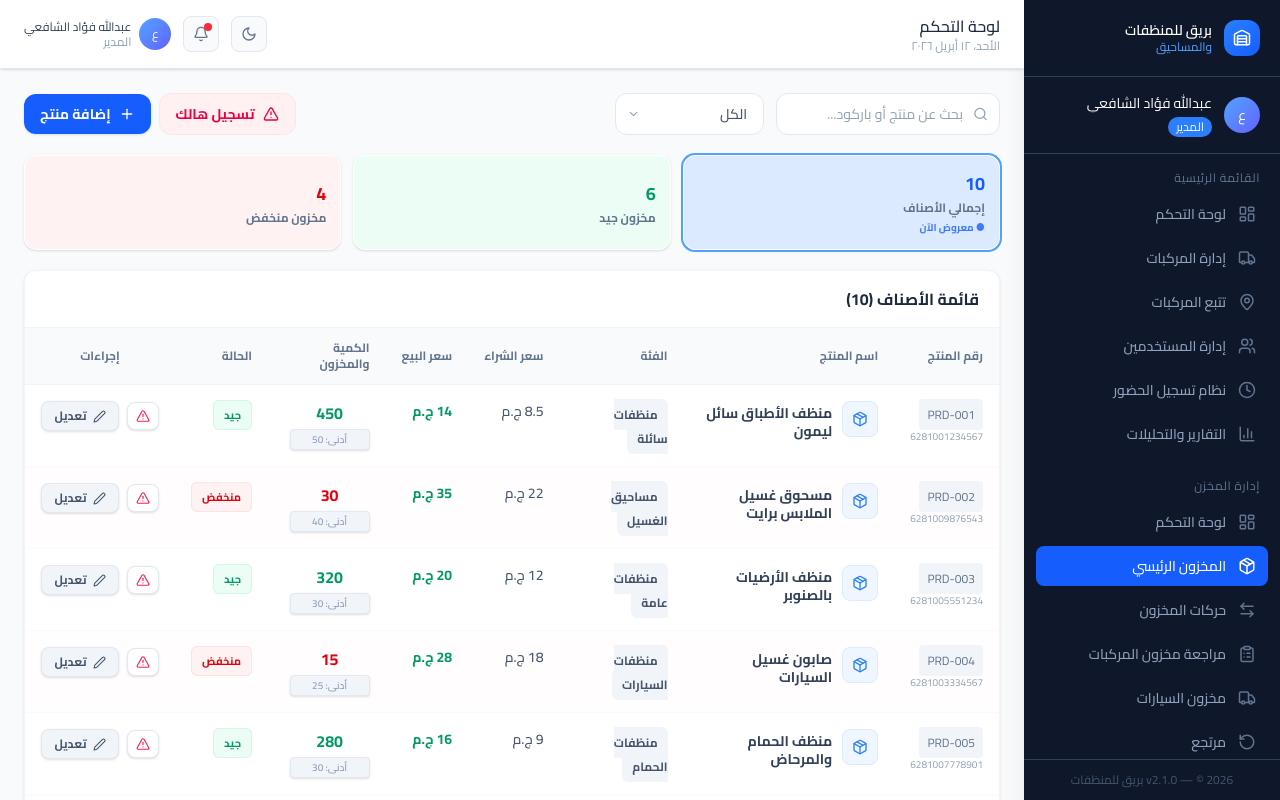
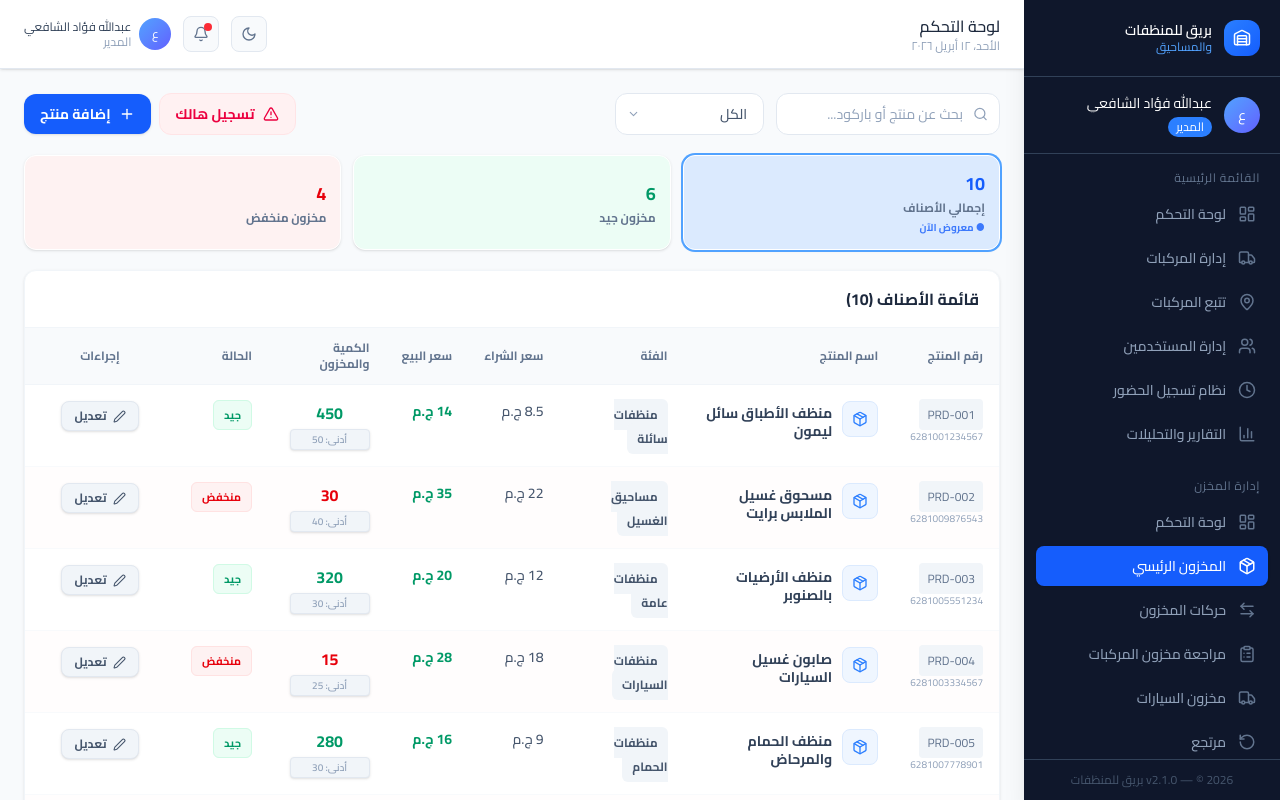
Before and after one commit to 5alid-amin/bareeq-5aled, a React (Vite) app: page /warehouse/inventory in a window 1280 px wide. Both pictures are taken after a click on the button "تسجيل الدخول". Built offline with nearby package versions, Linux system fonts and the light colour scheme.

Commit message:
feat: implement InventoryPage with product management and damage registration modals

```diff
--- a/src/app/pages/warehouse/InventoryPage.tsx
+++ b/src/app/pages/warehouse/InventoryPage.tsx
@@ -513,14 +513,7 @@ export function InventoryPage() {
                     </td>
 
                     <td className="px-4 py-4 align-top">
-                      <div className="flex items-center justify-center gap-2">
-                          <button
-                            onClick={() => openDamageModal(p.id)}
-                            className="bg-white border border-slate-200 text-rose-500 px-2 py-1.5 rounded-lg hover:bg-rose-50 hover:border-rose-200 transition-colors shadow-sm"
-                            title="تسجيل هالك"
-                          >
-                            <AlertTriangle size={14} />
-                          </button>
+                      <div className="flex items-center justify-center">
                           <button
                             onClick={() => setEditProduct(p)}
                             className="flex items-center gap-1.5 bg-slate-100 border border-slate-200 text-slate-600 px-3 py-1.5 rounded-lg text-xs font-bold hover:bg-slate-200 transition-colors shadow-sm"
```
